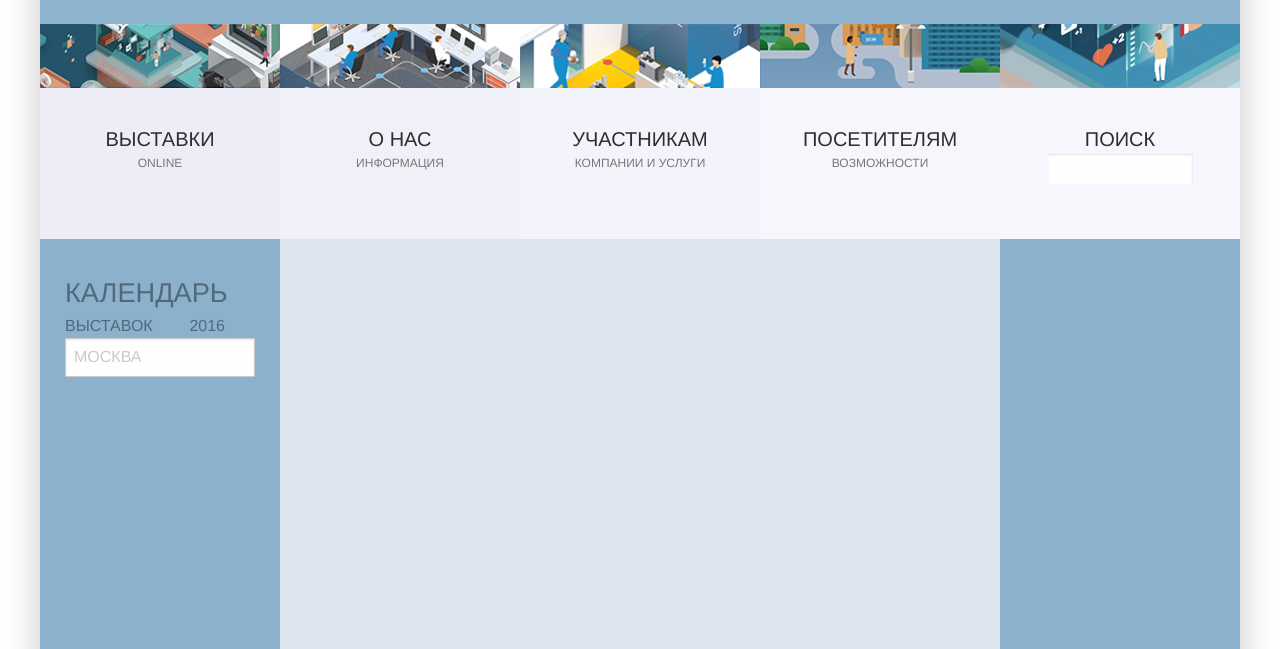
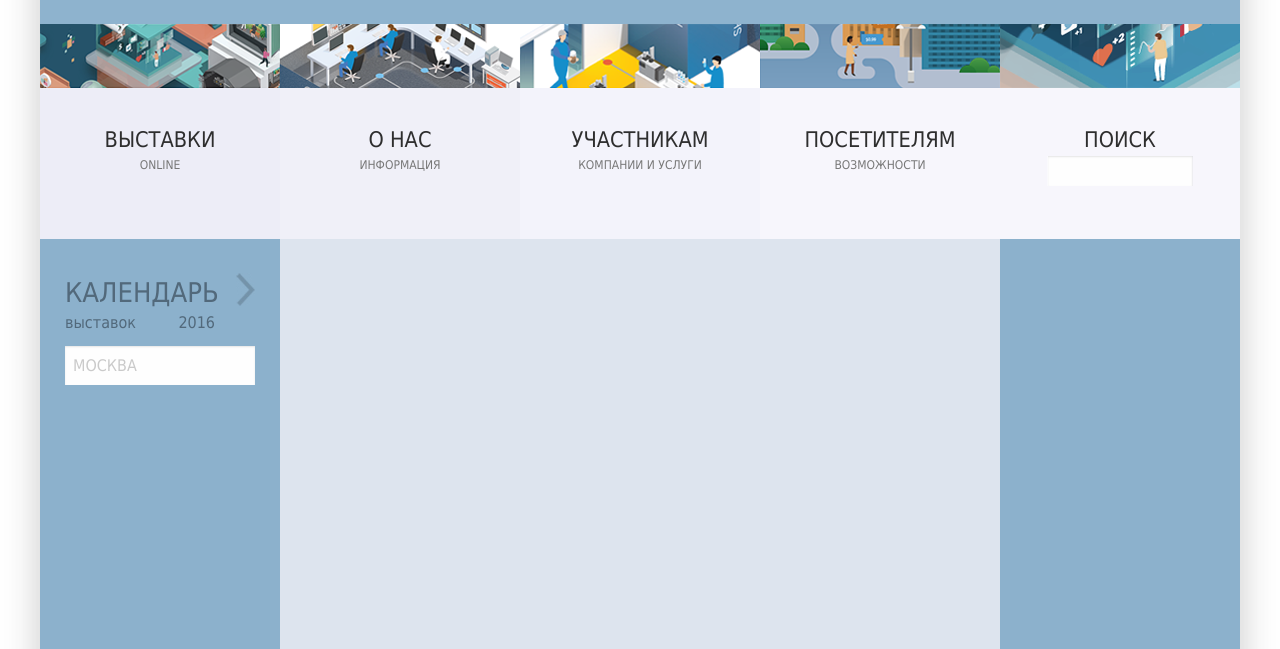
Before and after one commit to ElCoyote85/nv_frontend, a website: page public/index.html in a window 1280 px wide. Shown: the part 151-800 px from the top of the page. Drawn offline with Linux system fonts and the light colour scheme.

Commit message:
mockup begins

```diff
--- a/scss/app.scss
+++ b/scss/app.scss
@@ -71,13 +71,13 @@ $buttonHeight: 215px;
 
 .nv-nav_button-title {
   text-align: center;
-  font-size: 1.25rem;
+  font-size: 1.35rem;
   color: #2e2e2e;
   @include breakpoint(medium down) {
-    font-size: 1.1rem;
+    font-size: 1.2rem;
   }
   @include breakpoint(small down) {
-    font-size: 0.65rem;
+    font-size: 0.75rem;
   }
 }
 
@@ -153,18 +153,31 @@ $centerBlockColor: #dde4ee;
   padding-top: 34px;
 }
 .nv-calendar_info {
-  padding-right: 30px;
-  text-transform: uppercase;
+  padding-right: 40px;
+  position: relative;
+  &:after {
+    content: "";
+    position: absolute;
+    right: 0px;
+    top: 0;
+    width: 19px;
+    height: 100%;
+    background-image: url("../public/imgs/calendar/cal-arrow.png");
+    background-repeat: no-repeat;
+  }
 }
 .nv-calendar_info-title {
   font-size: 1.7rem;
   color: #52697b;
+  text-transform: uppercase;
 }
 .nv-calendar_info-desc {
+  line-height: 1.1;
   font-size: 1rem;
+  text-transform: lowercase;
   color: #52697b;
-  &:after {
-    content: "";
-
-  }
 }
+.nv-calendar-city-input {
+  margin-top: 15px;
+  border: none;
+}
--- a/scss/theme/_common.scss
+++ b/scss/theme/_common.scss
@@ -0,0 +1 @@
+$body-font-family: Tahoma, 'Helvetica Neue', Helvetica, Roboto, Arial, sans-serif;
--- a/webpack.config.js
+++ b/webpack.config.js
@@ -9,7 +9,8 @@ module.exports = {
     output: {
         path: __dirname,
         filename: './public/js/bundle.js',
-        publicPath: '../'
+        publicPath: '../',
+        sourceMapFilename: '[name].map'
     },
     devtool: 'eval',
     resolve: {
@@ -28,7 +29,7 @@ module.exports = {
                 include: /scss/,
                 // loader: ExtractPlugin.extract('style', 'resolve-url!css?root=./public/css!postcss?browsers=last 3 versions!sass?sourceMap')
                 // loader: ExtractPlugin.extract('style', 'css?root=public/css!postcss?browsers=last 3 versions!sass')
-                loader: ExtractPlugin.extract('style', 'css?root=public/css!sass')
+                loader: ExtractPlugin.extract('style', 'css?root=public/css&sourceMap!sass?sourceMap')
                 // loader: 'style!css!postcss?browsers=last 3 versions!resolve-url!sass'
             },
             {
```
Also changed, not shown: public/css/app.css, public/imgs/calendar/cal-arrow.png (added), public/js/bundle.js.
